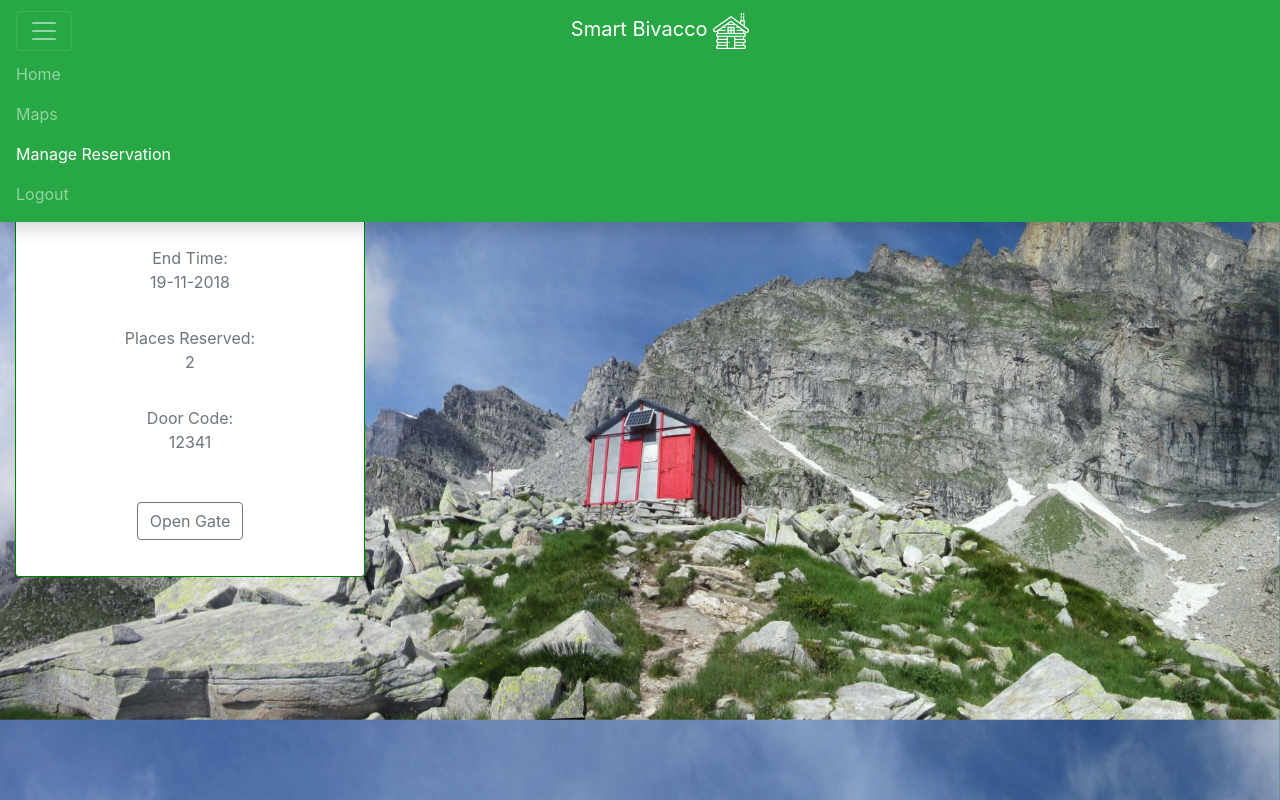
After one commit to CarlottaTagliaro/VerticalInnovationHackathon, a Django app: page /bivacchi/reservation in a window 1280 px wide, after a click that opens the changed part. The commit adds this page. Run offline with Django 3.2, Linux system fonts and the light colour scheme; some libraries are stand-ins or nearby versions.

Commit message:
added manageReservation page

```diff
--- a/locateBivacchi/static/stylesheet.css
+++ b/locateBivacchi/static/stylesheet.css
@@ -9,8 +9,8 @@
 }
 
 .logo {
-    width: 30px !important;
-    height: 30px;
+    width: 36px !important;
+    height: 36px;
 }
 
 .body {
@@ -86,3 +86,21 @@ body#LoginForm{ background-image:url("https://hdwallsource.com/img/2014/9/blur-2
 .form-check {
   padding: 10px;
 }
+
+.card-pricing.popular {
+  z-index: 1;
+  border: 3px solid #007bff;
+}
+.card-pricing .list-unstyled li {
+  padding: .5rem 0;
+  color: #6c757d;
+}
+
+.card-deck {
+  margin: 0;
+}
+
+.card-pricing {
+  border-color: green;
+  max-width: 350px;
+}
--- /dev/null
+++ b/locateBivacchi/templates/locateBivacchi/manageReservation.html
@@ -0,0 +1,91 @@
+{% load static %}
+<!doctype html>
+
+<html lang="en">
+
+<head>
+    <!-- Required meta tags -->
+    <meta charset="utf-8">
+    <meta name="viewport" content="width=device-width, initial-scale=1, shrink-to-fit=no">
+
+    <!-- Bootstrap CSS -->
+    <link rel="stylesheet" href="https://stackpath.bootstrapcdn.com/bootstrap/4.1.3/css/bootstrap.min.css" integrity="sha384-MCw98/SFnGE8fJT3GXwEOngsV7Zt27NXFoaoApmYm81iuXoPkFOJwJ8ERdknLPMO"
+        crossorigin="anonymous">
+    <link rel="stylesheet" href="{% static 'stylesheet.css' %}">
+    <title>SmartBivacco!</title>
+
+    <link rel="stylesheet" href="https://unpkg.com/leaflet@1.3.4/dist/leaflet.css" />
+    <script src="https://unpkg.com/leaflet@1.3.4/dist/leaflet.js"></script>
+    <!-- Make sure you put this AFTER Leaflet's CSS -->
+    <script src="https://unpkg.com/leaflet@1.3.4/dist/leaflet.js" integrity="sha512-nMMmRyTVoLYqjP9hrbed9S+FzjZHW5gY1TWCHA5ckwXZBadntCNs8kEqAWdrb9O7rxbCaA4lKTIWjDXZxflOcA=="
+        crossorigin=""></script>
+
+</head>
+
+<body class="body" background="{% static 'back.jpg' %}">
+    <nav class="navbar navbar-dark bg-primary d-flex justify-content-between shadow bg-success menu">
+        <nav class="navbar navbar-dark bg-primary fixed-top d-flex justify-content-between shadow bg-success">
+            <button class="navbar-toggler" type="button" data-toggle="collapse" data-target="#navbarSupportedContent"
+                aria-controls="navbarSupportedContent" aria-expanded="false" aria-label="Toggle navigation">
+                <span class="navbar-toggler-icon"></span>
+            </button>
+            <a class="navbar-brand title" href="">Smart Bivacco
+                <img class="logo" src="{% static 'logo.png' %}"></a>
+            {% if user.is_authenticated %}
+            <p>Hi, {{ user.get_username }}!</p>
+            {% endif %}
+            <div>
+            </div>
+            <div class="collapse navbar-collapse" id="navbarSupportedContent">
+                <ul class="navbar-nav mr-auto">
+                    <li class="nav-item">
+                        <a class="nav-link" href="/">Home <span class="sr-only">(current)</span></a>
+                    </li>
+                    <li class="nav-item">
+                        <a class="nav-link" href="maps.html">Maps</a>
+                    </li>
+                    <li class="nav-item active">
+                        <a class="nav-link" href="bivacchi/reservation">Manage Reservation</a>
+                    </li>
+                    <li class="nav-item">
+                        <a class="nav-link" href="#">Logout</a>
+                    </li>
+                </ul>
+            </div>
+        </nav>
+    </nav>
+    <main class="main">
+        <div class="container mb-5 mt-5">
+            <div class="pricing card-deck flex-column flex-md-row mb-3">
+                <div class="card card-pricing text-center px-3 mb-4">
+                    <span class="h6 w-60 mx-auto px-4 py-1 rounded-bottom bg-success text-white shadow-sm">Bivacco 1</span>
+                    <div class="bg-transparent card-header pt-4 border-0">
+                    </div>
+                    <div class="card-body pt-0">
+                        <ul class="list-unstyled mb-4">
+                            <li>Start Time: <p> 17-11-2018</p>
+                            </li>
+                            <li>End Time: <p> 19-11-2018 </p>
+                            </li>
+                            <li>Places Reserved: <p>2</p>
+                            </li>
+                            <li>Door Code: <p>12341</p>
+                            </li>
+                        </ul>
+                        <button type="button" class="btn btn-outline-secondary mb-3">Open Gate</button>
+                    </div>
+                </div>
+            </div>
+        </div>
+    </main>
+    <!-- Optional JavaScript -->
+    <!-- jQuery first, then Popper.js, then Bootstrap JS -->
+    <script src="https://code.jquery.com/jquery-3.3.1.slim.min.js" integrity="sha384-q8i/X+965DzO0rT7abK41JStQIAqVgRVzpbzo5smXKp4YfRvH+8abtTE1Pi6jizo"
+        crossorigin="anonymous"></script>
+    <script src="https://cdnjs.cloudflare.com/ajax/libs/popper.js/1.14.3/umd/popper.min.js" integrity="sha384-ZMP7rVo3mIykV+2+9J3UJ46jBk0WLaUAdn689aCwoqbBJiSnjAK/l8WvCWPIPm49"
+        crossorigin="anonymous"></script>
+    <script src="https://stackpath.bootstrapcdn.com/bootstrap/4.1.3/js/bootstrap.min.js" integrity="sha384-ChfqqxuZUCnJSK3+MXmPNIyE6ZbWh2IMqE241rYiqJxyMiZ6OW/JmZQ5stwEULTy"
+        crossorigin="anonymous"></script>
+</body>
+
+</html>
--- a/locateBivacchi/urls.py
+++ b/locateBivacchi/urls.py
@@ -26,4 +26,5 @@ urlpatterns = [
     url(r'^login$', LoginView.as_view(template_name='locateBivacchi/login.html'), name='login'),
     path('checkavailable/<int:id_bivacco>/<int:person_number>/<int:day_start>/<int:month_start>/<int:year_start>/<int:day_end>/<int:month_end>/<int:year_end>/', views.checkBivaccoAvailability, name="check_availability"),
     path('reserve/<int:id_bivacco>/<int:person_number>/<int:day_start>/<int:month_start>/<int:year_start>/<int:day_end>/<int:month_end>/<int:year_end>/', views.reserveBivacco, name="reserve"),
+    path('reservation', views.reservations),
 ]
--- a/locateBivacchi/views.py
+++ b/locateBivacchi/views.py
@@ -163,3 +163,6 @@ def reserveBivacco(request, id_bivacco, person_number, day_start,
         'available': 'false',
         'code': -1
     })
+
+def reservations(request):
+    return render(request,'locateBivacchi/manageReservation.html')
```
Also changed, not shown: locateBivacchi/templates/locateBivacchi/index.html (+6 -8 lines), locateBivacchi/static/logo.png (added).
